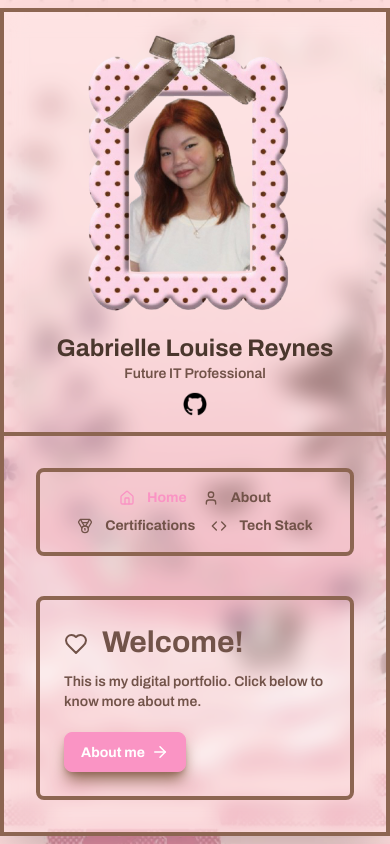
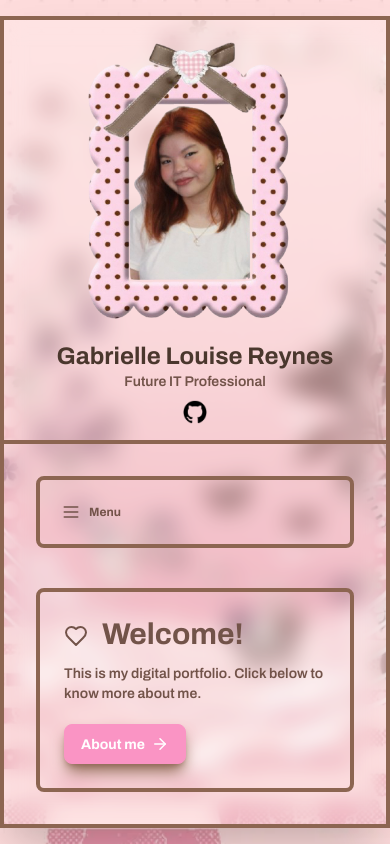
Before and after one commit to gabriellereynes/portfolio-nuxt, a Nuxt app: page / in a window 390 px wide. Built offline with nearby package versions, Linux system fonts and the light colour scheme.

Commit message:
Implement a hamburger menu for mobile view

```diff
--- a/app/components/navbar.vue
+++ b/app/components/navbar.vue
@@ -1,22 +1,59 @@
 <script setup lang="ts">
+import { Menu, X } from '@lucide/vue'
 import { navLinks } from '~/data/navLinks'
+
+const route = useRoute()
+const open = ref(false)
+
+// Close the mobile menu whenever the page changes
+watch(
+  () => route.path,
+  () => {
+    open.value = false
+  },
+)
 </script>
 
 <template>
-  <nav
-    class="navbar mb-10 min-h-0 rounded-lg border-4 border-secondary p-4"
-    aria-label="Main navigation"
-  >
+  <nav class="mb-10 rounded-lg border-4 border-secondary p-4" aria-label="Main navigation">
+    <!-- Mobile: hamburger button + dropdown list -->
+    <div class="md:hidden">
+      <button
+        type="button"
+        class="btn btn-ghost btn-sm gap-2 px-1 font-bold hover:bg-transparent hover:text-primary"
+        :aria-expanded="open"
+        aria-controls="mobile-menu"
+        @click="open = !open"
+      >
+        <component :is="open ? X : Menu" :size="20" aria-hidden="true" />
+        Menu
+      </button>
+
+      <ul v-if="open" id="mobile-menu" class="menu mt-3 w-full gap-1 p-0 text-sm">
+        <li v-for="link in navLinks" :key="link.to">
+          <NuxtLink
+            :to="link.to"
+            exact-active-class="text-primary"
+            class="flex items-center gap-2 font-bold hover:bg-transparent hover:text-primary aria-[current=page]:bg-transparent!"
+          >
+            <component :is="link.icon" :size="16" aria-hidden="true" />
+            {{ link.label }}
+          </NuxtLink>
+        </li>
+      </ul>
+    </div>
+
+    <!-- Desktop: horizontal links -->
     <ul
-      class="menu menu-horizontal flex-wrap items-center justify-center gap-x-4 gap-y-2 p-0 text-sm md:justify-start md:gap-x-10"
+      class="menu menu-horizontal hidden items-center gap-x-10 p-0 text-sm md:flex"
     >
       <li v-for="link in navLinks" :key="link.to">
         <NuxtLink
           :to="link.to"
           exact-active-class="text-primary"
-          class="rounded-none p-0 font-bold hover:bg-transparent hover:text-primary aria-[current=page]:bg-transparent!"
+          class="flex items-center gap-2 rounded-none p-0 font-bold hover:bg-transparent hover:text-primary aria-[current=page]:bg-transparent!"
         >
-          <component :is="link.icon" class="mr-1 inline h-4 w-4" />
+          <component :is="link.icon" :size="16" aria-hidden="true" />
           {{ link.label }}
         </NuxtLink>
       </li>
```
